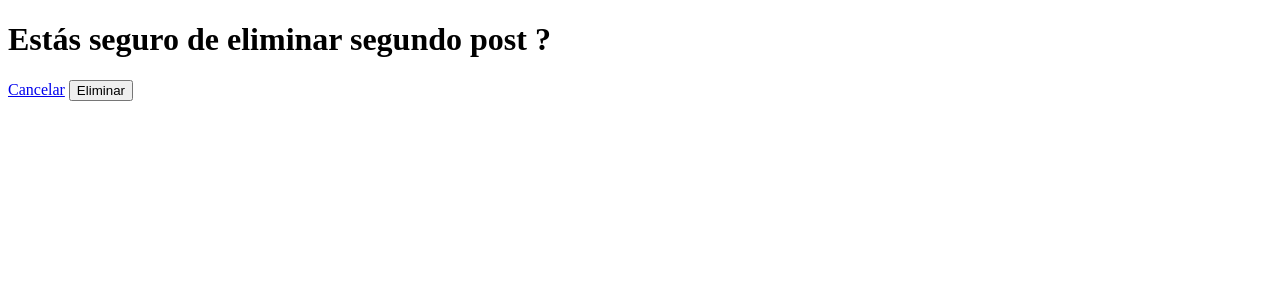
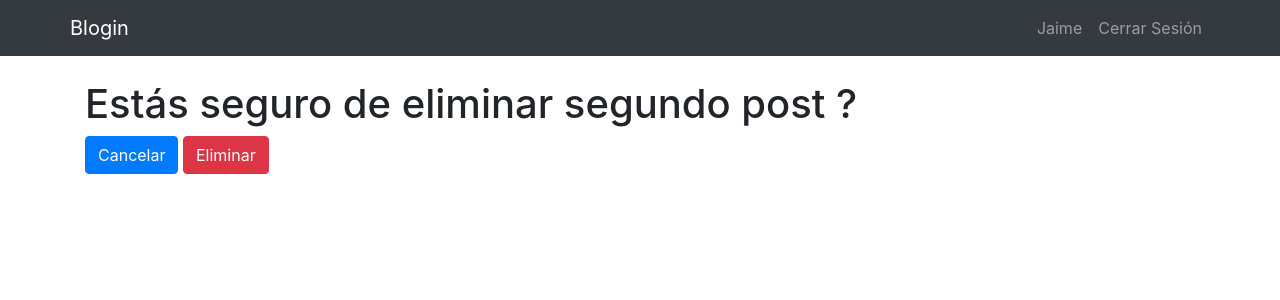
Before and after one commit to jcampillay8/Login-Register-con-autentication, a Django app: page /eliminar/2 in a window 1280 px wide. Shown: the top 300 px of the page. Run offline with Django 3.2, Linux system fonts and the light colour scheme; a user stored in the database is signed in; data comes from the database, SQL or seed files in the repository; both versions use the stored data as it was after the commit; some libraries are stand-ins or nearby versions.

Commit message:
second commit

```diff
--- a/mysite/posts/templates/base.html
+++ b/mysite/posts/templates/base.html
@@ -15,7 +15,7 @@
     <body>
         <nav class="navbar navbar-expand navbar-dark bg-dark">
             <div class="container">
-                <a class="navbar-brand" href="#">Blogin</a>
+                <a class="navbar-brand" href="/">Blogin</a>
                 <div class="collapse navbar-collapse" id="navbarsExample07">
                 <ul class="navbar-nav ml-auto">
                     {% block nav %} {% endblock %}
--- a/mysite/posts/templates/eliminar.html
+++ b/mysite/posts/templates/eliminar.html
@@ -1,17 +1,27 @@
-<!DOCTYPE html>
-<html lang="en">
-<head>
-    <meta charset="UTF-8">
-    <meta http-equiv="X-UA-Compatible" content="IE=edge">
-    <meta name="viewport" content="width=device-width, initial-scale=1.0">
-    <title>Eliminar</title>
-</head>
-<body>
+{% extends 'base.html' %}
+{% block title %} Post Page {% endblock%}
+{% block nav %}
+    {% if user.is_authenticated %}
+        <li class="nav-item">
+            <a class="nav-link" href="#">{{user|capfirst}}</a>
+        </li>
+        <li class="nav-item">
+            <a class="nav-link" href="{% url 'logout' %}">Cerrar Sesión</a>
+        </li>
+    {% else %}
+        <li class="nav-item">
+            <a class="nav-link" href="{%  url 'login' %}">Iniciar Sesión</a>
+        </li>
+        <li class="nav-item">
+            <a class="nav-link" href="{% url 'register' %}">Registrarse</a>
+        </li>
+    {% endif %}
+{% endblock %}
+{% block content %}
     <h1>Estás seguro de eliminar {{ post.titulo }} ?</h1>
     <form action="" method="POST">
         {% csrf_token %}
-        <a href="{% url 'post' post.id %}">Cancelar</a>
-        <input type="submit" value="Eliminar">
+        <a href="{% url 'post' post.id %}" class="btn btn-primary">Cancelar</a>
+        <input type="submit" value="Eliminar" class="btn btn-danger">
     </form>
-</body>
-</html>
+{% endblock %}
--- a/mysite/posts/templates/index.html
+++ b/mysite/posts/templates/index.html
@@ -19,6 +19,12 @@
 {% endblock %}
 {% block content %}
     {% if user.is_authenticated %}
+    <div class="row">
+        <div class="col-sm-6 col-md-4 mb-3 ml-4">
+            <a class="navbar-brand mr-4 btn btn-warning" href="{% url 'crear' %}">Haz un Post {{user|capfirst}}!</a>
+        </div>
+    </div>
+
         <div class="row">
             {% for post in posts %}
                 <div class="col-sm-6 col-md-4">
--- a/mysite/posts/views.py
+++ b/mysite/posts/views.py
@@ -13,7 +13,7 @@ from posts.forms import PostForm
 
 def index(request):
     posts = Post.objects.all()
-    paginator = Paginator(posts, 2)
+    paginator = Paginator(posts, 3)
     num_pagina = request.GET.get('page')
     pagina_actual = paginator.get_page(num_pagina)
     return render(request, 'index.html', {'posts': pagina_actual })
```
Also changed, not shown: mysite/posts/templates/creacion.html (+21 -9 lines), mysite/db.sqlite3, mysite/media/imagenes/pizza5_HScllYG.jpg (added).
